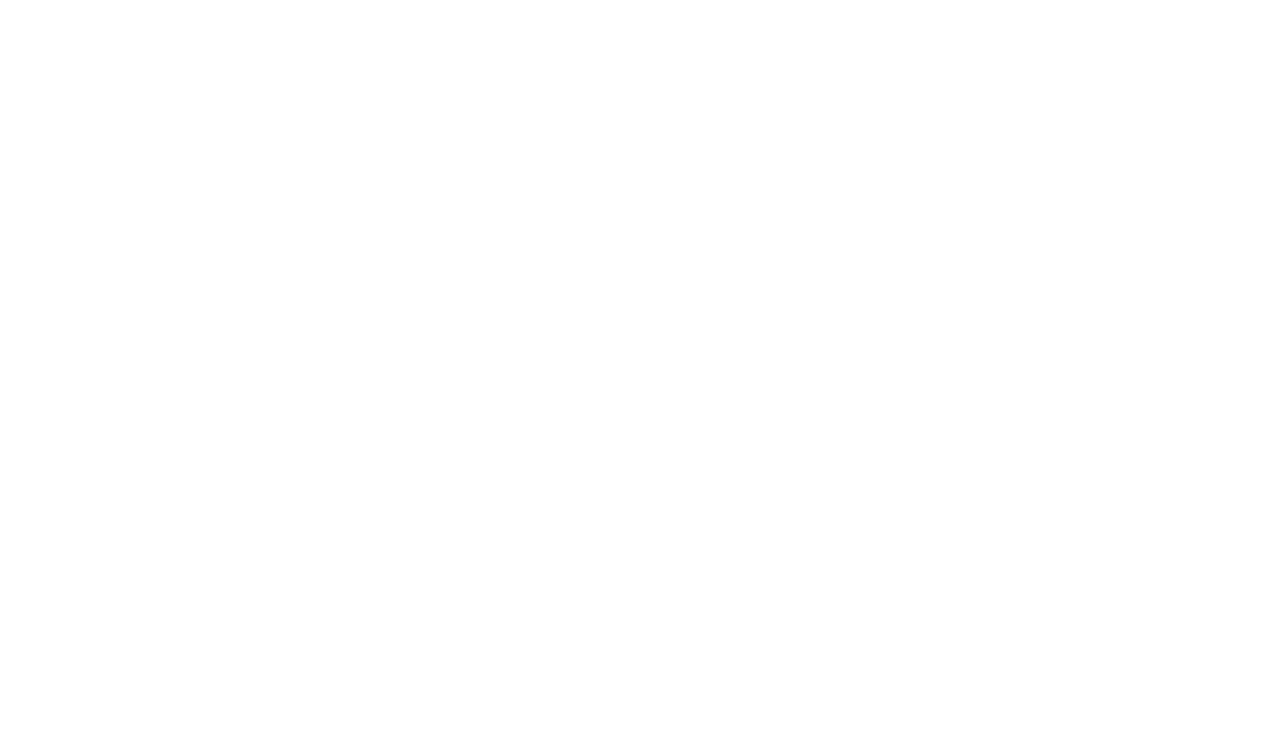
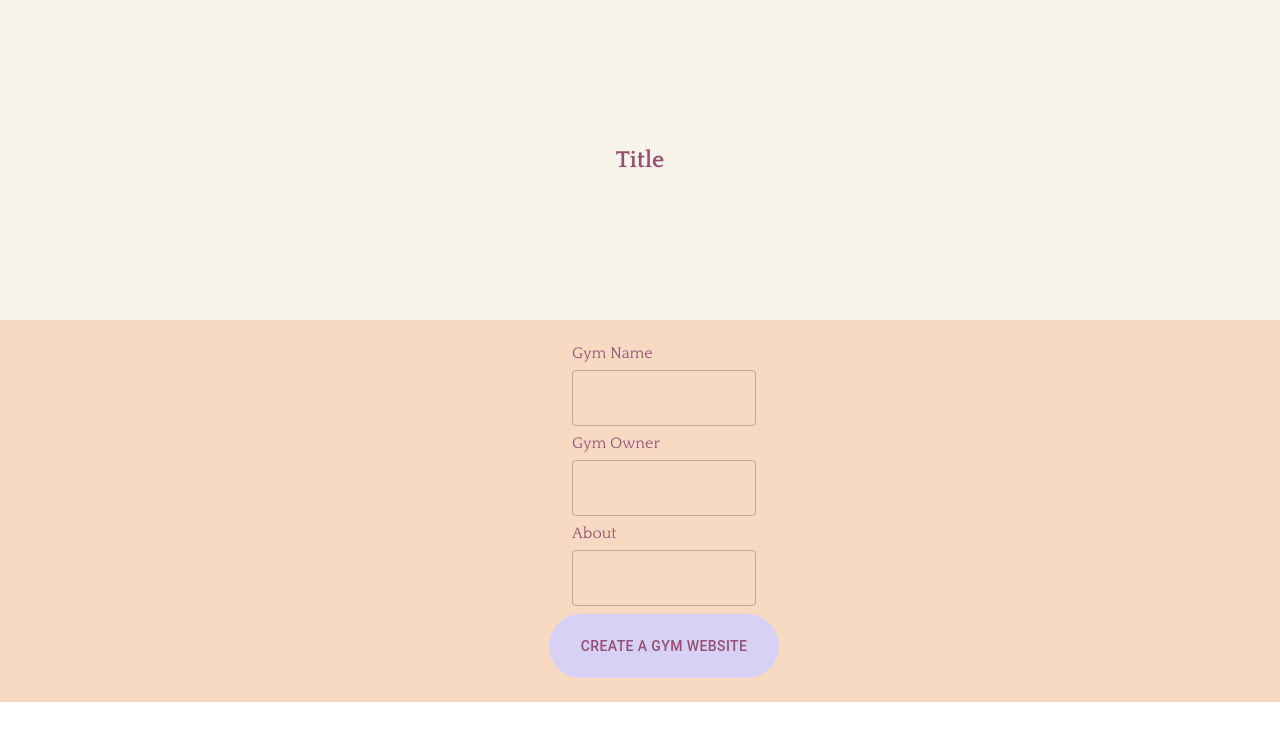
Before and after one commit to Aditya0721/MakeAWebiste, a React (Create React App) app in the folder Frontend/client/: page /gym-form in a window 1280 px wide. Before the commit this address had no page. Shown: the top 740 px of the page. Built offline with nearby package versions, Linux system fonts and the light colour scheme; the HTML template or start-up script is replaced by a standard one.

Commit message:
changes to routes and introduce form for different categories to take input from the user. And removed the replact inside navigate merthod for propper navigations

```diff
--- a/Frontend/client/src/App.js
+++ b/Frontend/client/src/App.js
@@ -7,6 +7,7 @@ import GymTemplate from './Templates/Gym/GymTemplate';
 import TransportationTemplate from './Templates/Transportaion/TransportationTemplate';
 import Template from './Templates/Template';
 import Content from './Screens/Content';
+import GymForm from './Screens/GymForm';
 
 function App() {
 
@@ -16,11 +17,12 @@ function App() {
         <Route path='/' element={<Home/>}>
           <Route index element={<Content/>}></Route>
           <Route path='content' element={<Content/>}/>
-          <Route path='template' element={<Template/>}>
-            <Route path='gym' element={<GymTemplate/>}/>
+          <Route path='gym-form' element={<GymForm/>}/>
+        </Route>
+        <Route path='/template' element={<Template/>}>
+            <Route path='gym/:gymdata' element={<GymTemplate/>}/>
             <Route path='transportation' element={<TransportationTemplate/>}/>
           </Route>
-        </Route>
       </Routes>
     </BrowserRouter>
 
--- a/Frontend/client/src/Screens/Content.js
+++ b/Frontend/client/src/Screens/Content.js
@@ -23,7 +23,7 @@ const Content = ()=>{
     useEffect(()=>{
         console.log(value)
         if(value && value.toLowerCase()!=="upcoming categories"){
-            navigate(`/template/${value.toLowerCase()}`, {replace:true});
+            navigate(`/${value.toLowerCase()}-form`);
         }
         else{
             navigate(`/`, {replace:true});
--- /dev/null
+++ b/Frontend/client/src/Screens/GymForm.js
@@ -0,0 +1,42 @@
+import { Button, FormControl, TextField } from "@mui/material"
+import React, { useState } from "react"
+import { useNavigate } from "react-router-dom"
+
+const GymForm = () =>{
+    const [gymData, setGymData] = useState({
+        gymName:"",
+        owner:"",
+        about:"",
+    });
+
+    const navigate = useNavigate();
+    const handleGymData = (e)=>{
+        console.log(e.target.name+":"+e.target.value);
+        setGymData({...gymData, [e.target.name]:e.target.value});
+    }
+
+    const handleSubmit = (e)=>{
+        const encodedData = encodeURIComponent(JSON.stringify(gymData));
+        const compressedData = Buffer.from(encodedData, 'base64');
+        navigate(`/template/gym/${compressedData}`);
+    }
+    return(<div className="form">
+        <FormControl className="form-field">
+            <div className="form-label">Gym Name</div>
+            <TextField className="form-value" name="gymName" value={gymData["gymName"]} variant="outlined" onChange={handleGymData}/>
+        </FormControl>
+        <FormControl className="form-field">
+            <div className="form-label">Gym Owner</div>
+            <TextField className="form-value" name="owner" value={gymData["owner"]} variant="outlined" onChange={handleGymData}/>
+        </FormControl>
+        <FormControl className="form-field">
+            <div className="form-label">About</div>
+            <TextField className="form-value" name="about" value={gymData["about"]} variant="outlined" onChange={handleGymData}/>
+        </FormControl>
+        <Button className="create-button" onClick={handleSubmit}>
+            Create a Gym website
+        </Button>
+    </div>)
+}
+
+export default GymForm
--- a/Frontend/client/src/Templates/Gym/GymTemplate.js
+++ b/Frontend/client/src/Templates/Gym/GymTemplate.js
@@ -1,6 +1,11 @@
 import React from "react";
+import { Navigate, useLocation, useNavigate } from "react-router-dom";
 
 const GymTemplate = ()=>{
+
+    const location = useLocation();
+    const navigate = useNavigate();
+
     return(<div className="gym-template">
         <div className="gym-header">
             Here the header will be shown
--- /dev/null
+++ b/Frontend/client/src/styles/components/form.less
@@ -0,0 +1,44 @@
+.form{
+    width: 100%;
+    height: max-content;
+    display: flex;
+    flex-direction: column;
+    padding: 24px;
+    gap: 8px;
+    justify-content: center;
+    align-items: center;
+    background-color: #f8dac3;
+    .form-field{
+        display: flex;
+        flex-direction: column;
+        gap: 8px;
+        .form-label{
+
+        }
+        .form-value{
+            input{
+                font-family: mawfont-regular;
+                color: #954f75;
+            }
+            .Mui-focused{
+                fieldset{
+                    border-width: 1px;
+                    border-color: black;
+                }
+            }
+        }
+    }
+    .create-button{
+        height: 40px;
+        width: max-content;
+        border-radius: 56px;
+        background-color: #d6d1f5;
+        padding: 32px;
+        color: inherit;
+        transition: all 0.5 ease-in-out;
+        &:hover{
+            background-color: #8dbd61;
+            color: white;
+        }
+    }
+}
--- a/Frontend/client/src/styles/components/gym-template.less
+++ b/Frontend/client/src/styles/components/gym-template.less
@@ -8,11 +8,17 @@
     gap: 24px;
     .gym-header{
         height: 10%;
+        width: 100%;
+        border: 1px solid;
     }
     .gym-content{
         height: 80%;
+        width: 100%;
+        border: 1px solid;
     }
     .gym-footer{
         width: 10%;
+        width: 100%;
+        border: 1px solid;
     }
 }
--- a/Frontend/client/src/styles/index.less
+++ b/Frontend/client/src/styles/index.less
@@ -4,3 +4,4 @@
 @import "./variables.less";
 @import "./components/gym-template.less";
 @import "./components/template.less";
+@import "./components/form.less";
```
